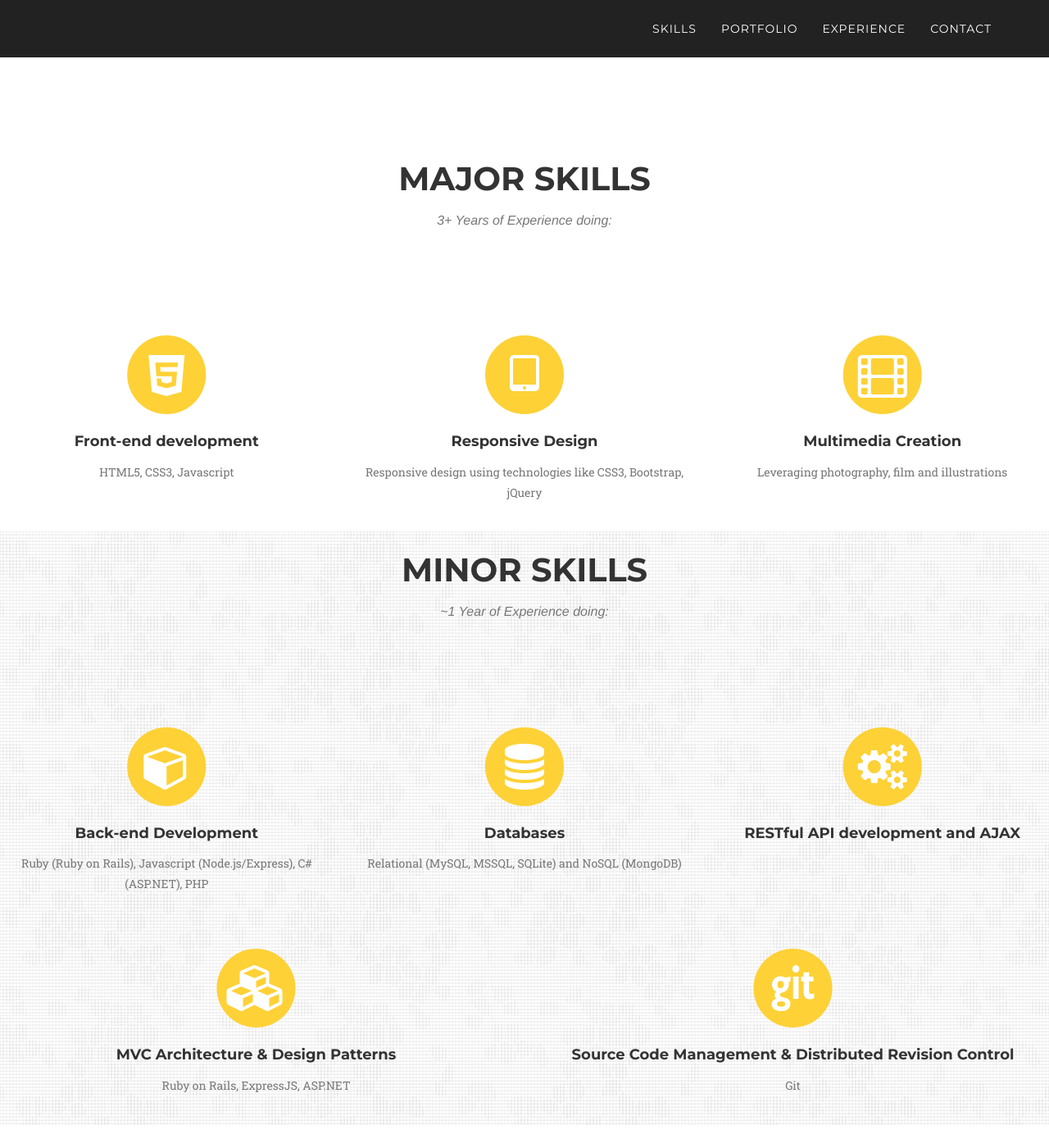
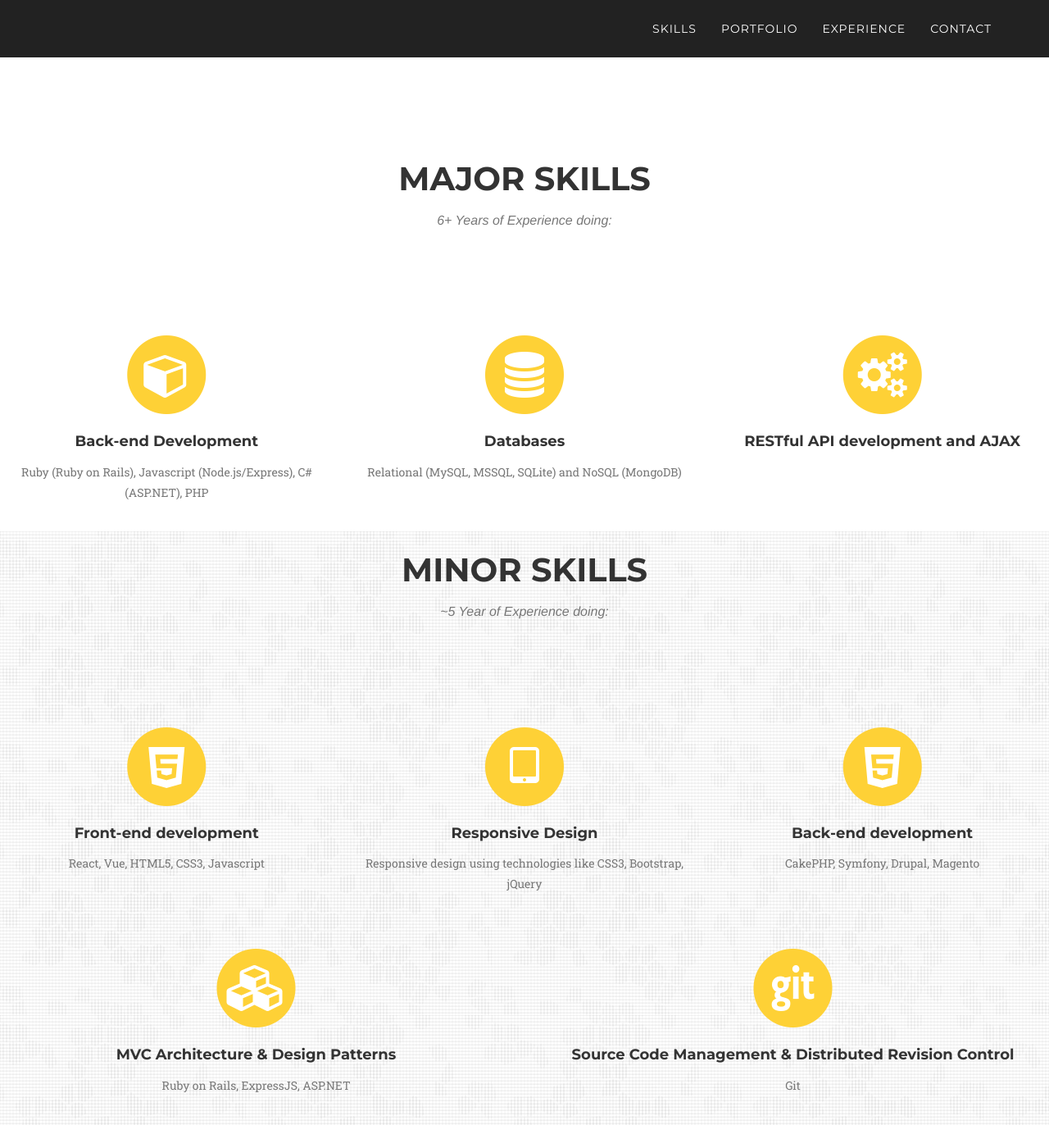
Before and after one commit to BryanMorales215/BryanMorales215.github.io, a Jekyll site: the page built from index.html, in a window 1280 px wide and 1400 px high, scrolled down 812 px. Shown: the whole window at 82% size. Built offline with Jekyll 4.4.1, drawn with Linux system fonts in a browser that asks for light colours; some web fonts are replaced.

Commit message:
Update skills.html

```diff
--- a/_includes/skills.html
+++ b/_includes/skills.html
@@ -3,40 +3,7 @@
             <div class="row">
                 <div class="col-lg-12 text-center">
                     <h2 class="section-heading">Major Skills</h2>
-                    <h3 class="section-subheading text-muted">3+ Years of Experience doing:</h3>
-                </div>
-            </div>
-            <div class="row text-center">
-                <div class="col-md-4">
-                    <span class="fa-stack fa-4x">
-                        <i class="fa fa-circle fa-stack-2x text-primary"></i>
-                        <i class="fa fa-html5 fa-stack-1x fa-inverse"></i>
-                    </span>
-                    <h4 class="service-heading">Front-end development</h4>
-                    <p class="text-muted">HTML5, CSS3, Javascript</p>
-                </div>
-                <div class="col-md-4">
-                    <span class="fa-stack fa-4x">
-                        <i class="fa fa-circle fa-stack-2x text-primary"></i>
-                        <i class="fa fa-tablet fa-stack-1x fa-inverse"></i>
-                    </span>
-                    <h4 class="service-heading">Responsive Design</h4>
-                    <p class="text-muted">Responsive design using technologies like CSS3, Bootstrap, jQuery</p>
-                </div>
-                <div class="col-md-4">
-                    <span class="fa-stack fa-4x">
-                        <i class="fa fa-circle fa-stack-2x text-primary"></i>
-                        <i class="fa fa-film fa-stack-1x fa-inverse"></i>
-                    </span>
-                    <h4 class="service-heading">Multimedia Creation</h4>
-                    <p class="text-muted">Leveraging photography, film and illustrations</p>
-                </div>
-            </div>
-            <div class="bg-png">
-            <div class="row ">
-                <div class="col-lg-12 text-center">
-                    <h2 class="section-heading">Minor Skills</h2>
-                    <h3 class="section-subheading text-muted">~1 Year of Experience doing:</h3>
+                    <h3 class="section-subheading text-muted">6+ Years of Experience doing:</h3>
                 </div>
             </div>
             <div class="row text-center  ">
@@ -63,6 +30,39 @@
                     </span>
                     <h4 class="service-heading">RESTful API development and AJAX</h4>
                     <p class="text-muted"></p>
+                </div>
+            </div>
+            <div class="bg-png">
+            <div class="row ">
+                <div class="col-lg-12 text-center">
+                    <h2 class="section-heading">Minor Skills</h2>
+                    <h3 class="section-subheading text-muted">~5 Year of Experience doing:</h3>
+                </div>
+            </div>
+            <div class="row text-center">
+                <div class="col-md-4">
+                    <span class="fa-stack fa-4x">
+                        <i class="fa fa-circle fa-stack-2x text-primary"></i>
+                        <i class="fa fa-html5 fa-stack-1x fa-inverse"></i>
+                    </span>
+                    <h4 class="service-heading">Front-end development</h4>
+                    <p class="text-muted">React, Vue, HTML5, CSS3, Javascript</p>
+                </div>
+                <div class="col-md-4">
+                    <span class="fa-stack fa-4x">
+                        <i class="fa fa-circle fa-stack-2x text-primary"></i>
+                        <i class="fa fa-tablet fa-stack-1x fa-inverse"></i>
+                    </span>
+                    <h4 class="service-heading">Responsive Design</h4>
+                    <p class="text-muted">Responsive design using technologies like CSS3, Bootstrap, jQuery</p>
+                </div>
+                <div class="col-md-4">
+                    <span class="fa-stack fa-4x">
+                        <i class="fa fa-circle fa-stack-2x text-primary"></i>
+                        <i class="fa fa-html5 fa-stack-1x fa-inverse"></i>
+                    </span>
+                    <h4 class="service-heading">Back-end development</h4>
+                    <p class="text-muted">CakePHP, Symfony, Drupal, Magento</p>
                 </div>
             </div>
             <div class="row text-center ">
```
